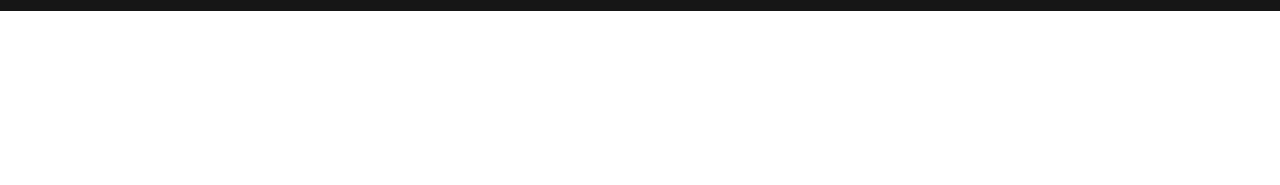
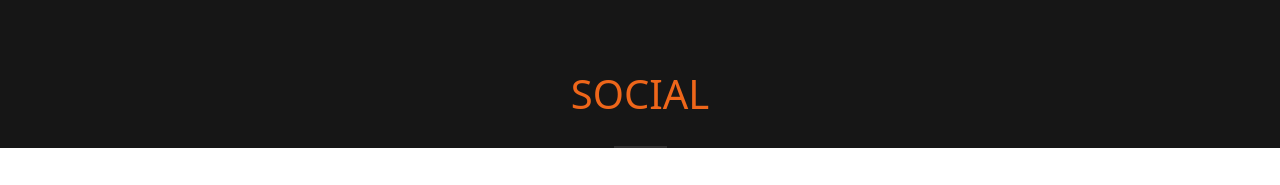
Before and after one commit to md-atiqurrahman/independent-service-provider, a React (Create React App) app: page / in a window 1280 px wide. Shown: the part 1399-1584 px from the top of the page. Before the commit the page ends 1410 px from the top, so only its background shows below. Built offline with nearby package versions, Linux system fonts and the light colour scheme.

Commit message:
add services

```diff
--- a/src/Pages/Home/Home/Home.js
+++ b/src/Pages/Home/Home/Home.js
@@ -1,6 +1,7 @@
 import React from 'react';
 import Banner from '../Banner/Banner';
 import Services from '../Services/Services';
+import Social from '../Social/Social';
 import './Home.css';
 
 const Home = () => {
@@ -8,6 +9,7 @@
         <div className='home'>
             <Banner></Banner>
             <Services></Services>
+            <Social></Social>
         </div>
     );
 };
--- a/src/Pages/Home/Services/Services.js
+++ b/src/Pages/Home/Services/Services.js
@@ -14,7 +14,6 @@
         <div className='services'>
             <h1>SERVICES</h1>
             <div className='hr-line'>
-
             </div>
             <div className='service-container'>
                 {
--- /dev/null
+++ b/src/Pages/Home/Social/Social.css
@@ -0,0 +1,12 @@
+.social h1{
+    margin-top: 59px;
+    margin-bottom: 28px;
+    color: #ee661a;
+    text-align: center;
+}
+.social .hr-line {
+    margin: 0 auto 40px;
+    height: 2px;
+    width: 53px;
+    background: rgb(49, 48, 48);
+}
--- /dev/null
+++ b/src/Pages/Home/Social/Social.js
@@ -0,0 +1,14 @@
+import React from 'react';
+import './Social.css';
+
+const Social = () => {
+    return (
+        <div className='social'>
+            <h1>SOCIAL</h1>
+            <div className='hr-line'>
+            </div>
+        </div>
+    );
+};
+
+export default Social;
```
